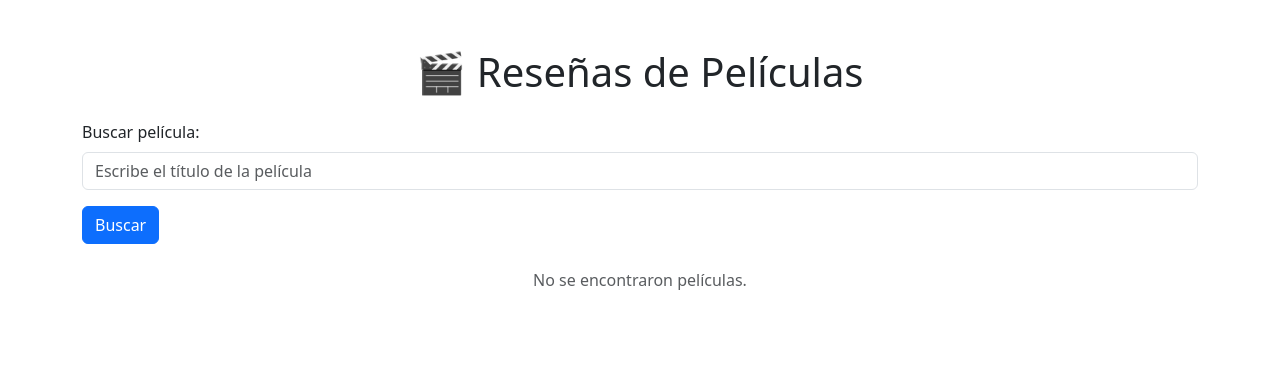
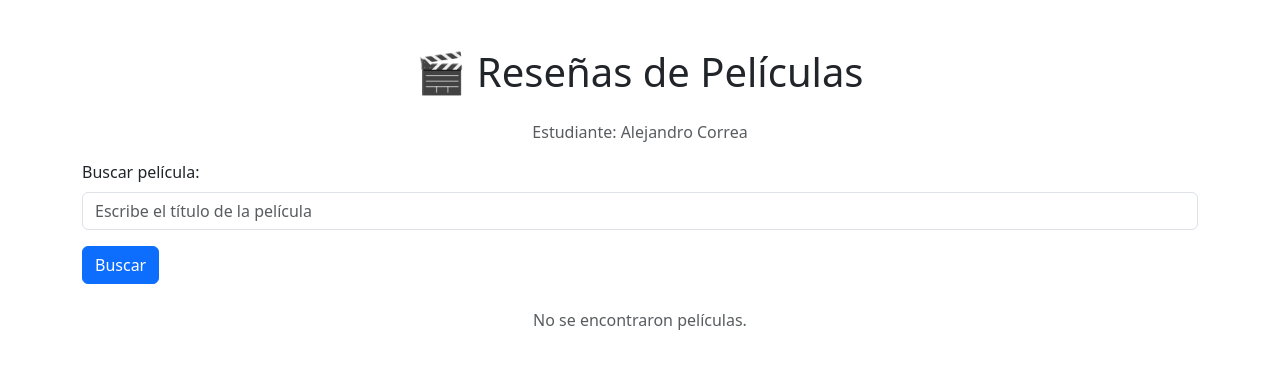
Before and after one commit to alejo180905/moviereviewsproject, a Django app: page / in a window 1280 px wide. Shown: the top 369 px of the page. Run offline with Django 5.2, Linux system fonts and the light colour scheme; data that the repository does not hold is empty.

Commit message:
visualizacion de peliculas con estilo

```diff
--- a/movie/templates/home.html
+++ b/movie/templates/home.html
@@ -12,6 +12,11 @@
 <div class="container mt-5">
 
     <h1 class="mb-4 text-center">🎬 Reseñas de Películas</h1>
+
+<p class="text-center text-muted">
+    Estudiante: Alejandro Correa
+</p>
+
 
     <form action="" method="get" class="mb-4">
         <div class="mb-3">
```
